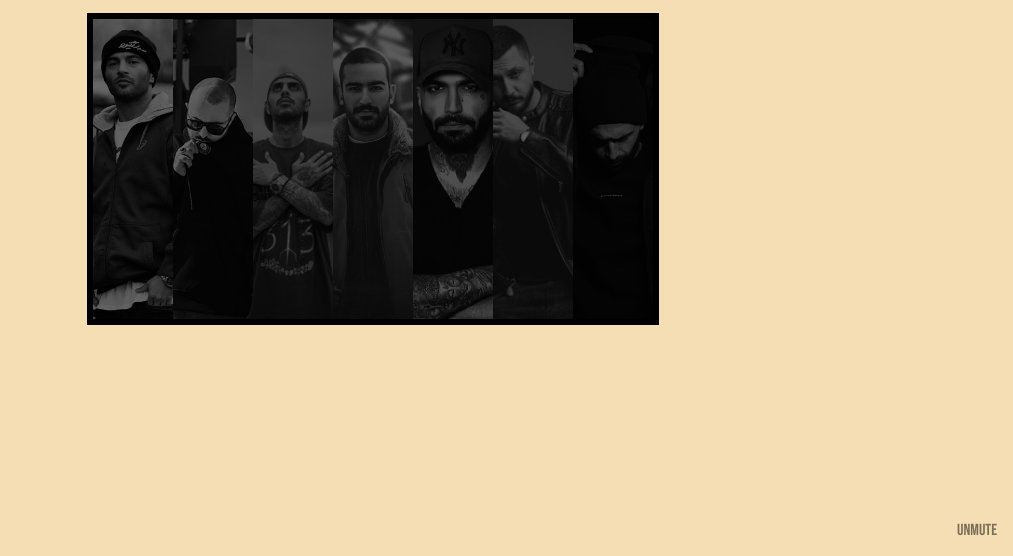
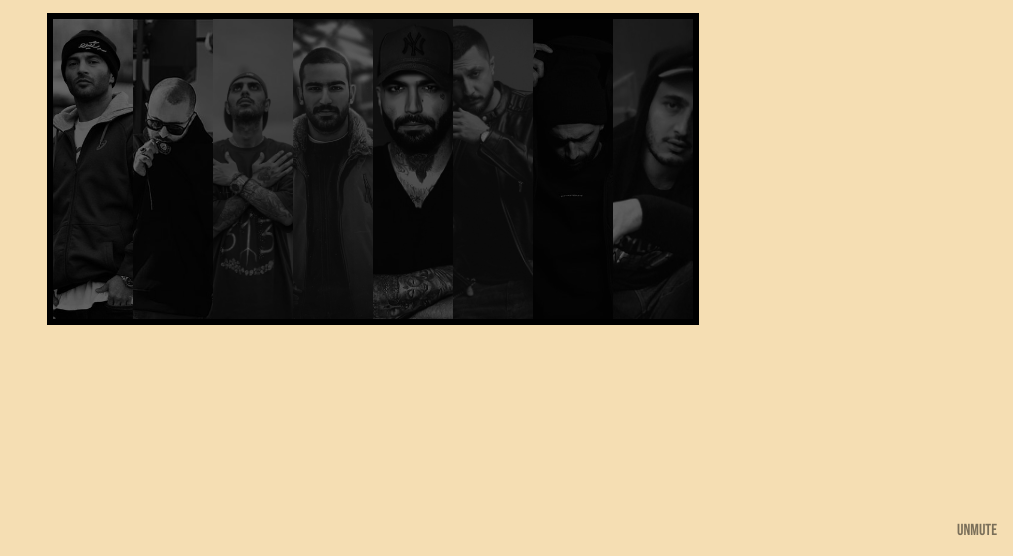
Before and after one commit to rahmaniali-ir/codepen, a plain HTML site: page rap/index.html in a window 1280 px wide. Shown: the part 244-800 px from the top of the page, without its empty margins (267-1280 px from the left). Drawn offline with Linux system fonts and the light colour scheme.

Commit message:
khalse added

```diff
--- a/rap/index.html
+++ b/rap/index.html
@@ -21,6 +21,7 @@
     <img class="back show hossein" src="img/hossein.jpeg" alt="hossein" />
     <img class="back show shayea" src="img/shayea.jpg" alt="shayea" />
     <img class="back show khalvat" src="img/khalvat.jpg" alt="khalvat" />
+    <img class="back show khalse" src="img/khalse.jpg" alt="khalse" />
 
     <h1>My Favorite Rappers</h1>
 
@@ -59,6 +60,11 @@
         <img src="img/khalvat.jpg" alt="khalvat" />
         <h2>Khalvat</h2>
       </div>
+
+      <div class="rapper khalse" data-name="khalse">
+        <img src="img/khalse.jpg" alt="khalse" />
+        <h2>Khalse</h2>
+      </div>
     </main>
 
     <button class="mute-toggle mute">
--- a/rap/script.js
+++ b/rap/script.js
@@ -32,7 +32,6 @@ function attachMusicEvents() {
   if (attachedMusicEvents) return
   attachedMusicEvents = true
   console.log("Attached music events!")
-  document.body.requestFullscreen()
   toggleMute()
 
   rappers.forEach(rapper => {
```
Also changed, not shown: rap/img/khalse.jpg (added), 1 other file.
